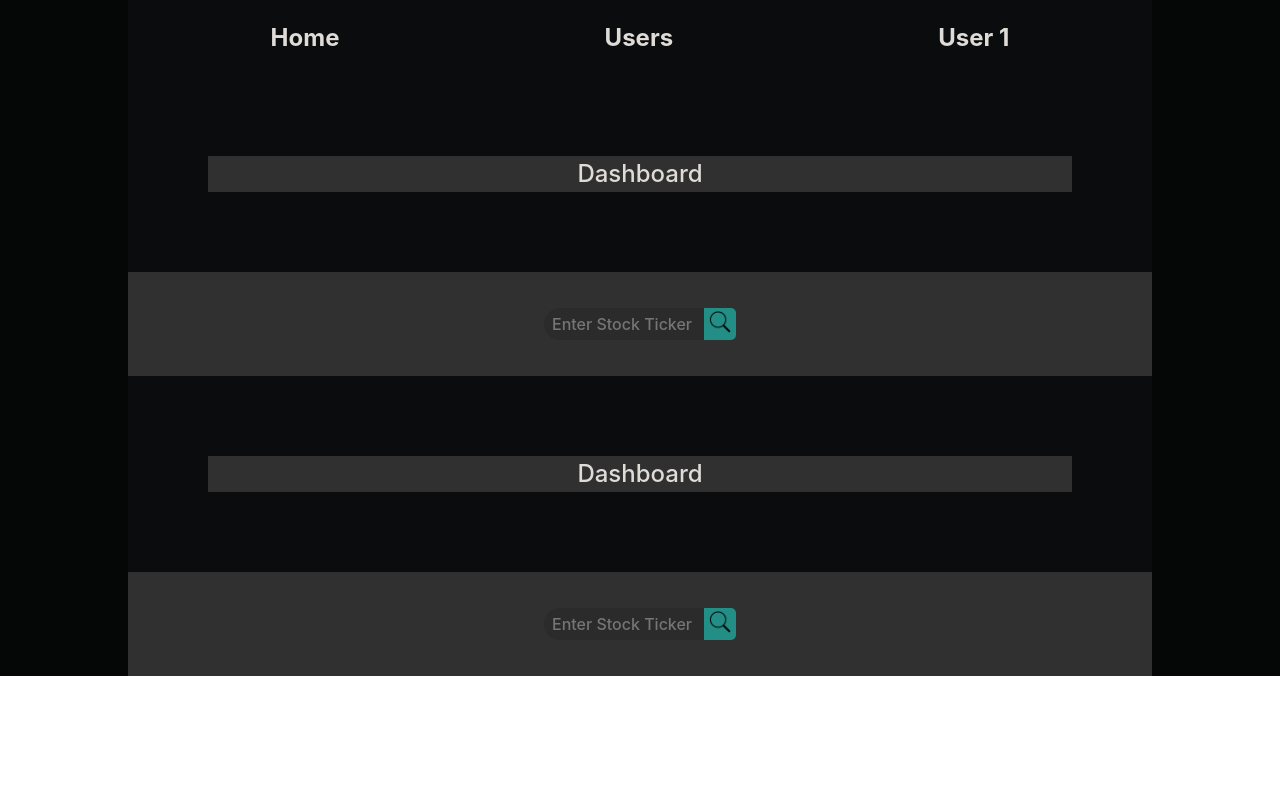
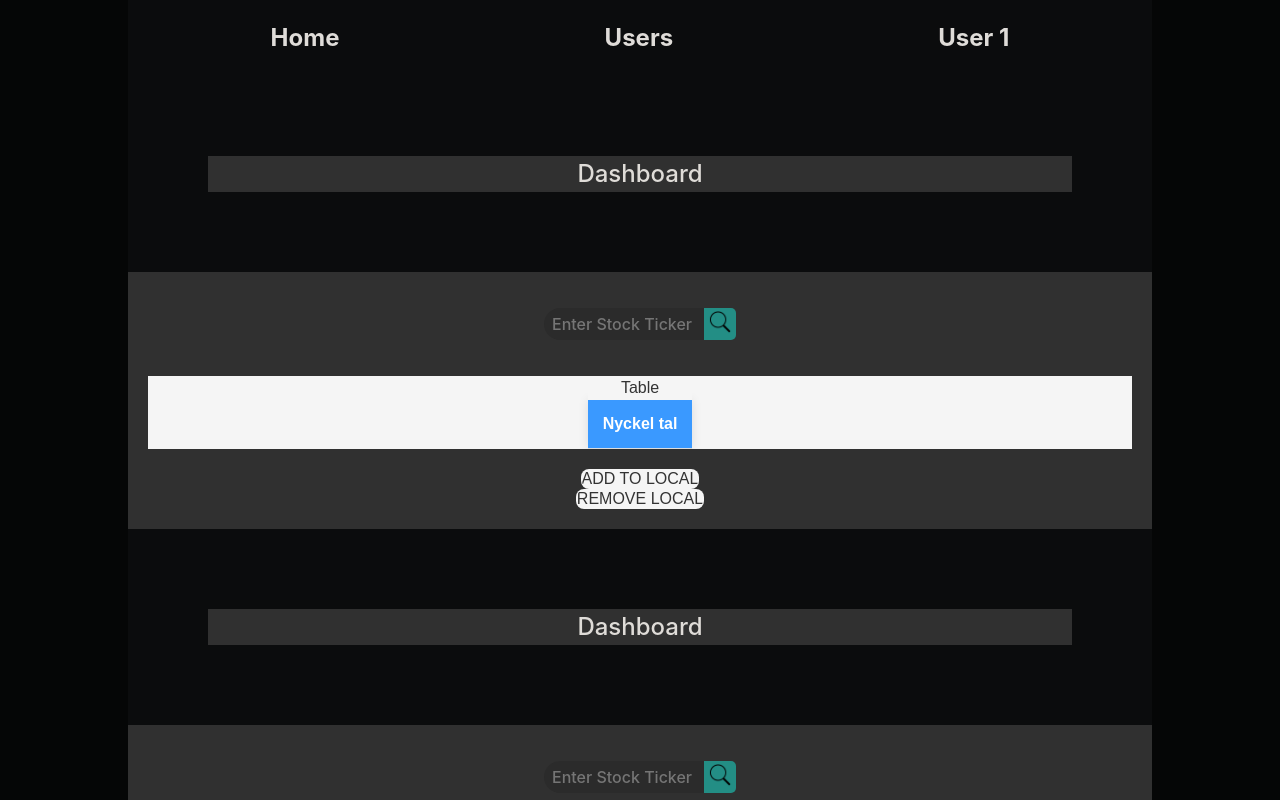
Before and after one commit to melker12345/vue-stock, a Vue app: page /components in a window 1280 px wide. Shown: the top 800 px of the page. Built offline with nearby package versions, Linux system fonts and the light colour scheme.

Commit message:
batman style table

```diff
--- a/src/components/table.vue
+++ b/src/components/table.vue
@@ -1,8 +1,10 @@
 
 <!-- i want to populate the html table once the incomeAndMetrics is updated from the fetch component -->
+
+
 <template>
-  <div class="table-wrapper" v-if="incomeAndMetrics.length > 0">
-    <table>
+  <div class="table-container" @click="toggleTable">
+    <table class="table">
       <caption>Table</caption>
       <thead>
         <tr>
@@ -13,7 +15,7 @@
         </tr>
       </thead>
       <tbody>
-        <tr v-for="(value, key) in incomeAndMetrics[0]" :key="key">
+        <tr v-for="(value, key) in incomeAndMetrics[0]" :key="key" v-show="!isMinimized || index === 0">
           <td>{{ key.toUpperCase() }}</td>
           <td v-for="data in incomeAndMetrics" :key="data.date + key">
             {{ formatNumber(data[key]) }}
@@ -23,36 +25,35 @@
     </table>
     <!-- Buttons here -->
   </div>
+  <button @click="addToLocalStorage()">ADD TO LOCAL</button>
+  <button @click="removeFromLocalStorage()">REMOVE LOCAL</button>
 </template>
 
 
 <script>
 
-// incomeAndMetrics recives Data received from EventBus, the structure of this array is [ { symbol: 'AAPL', date: '2020-12-31', ... }, { symbol: 'AAPL', date: '2019-12-31', ... }, ... ]
-// i want the keys of the first object in the array to be in the let most column in the HTML,
-// and the column to the right should consist of the values of the first object in the array
-// the next column should consist of the values of the second object in the array
 import { EventBus } from '../event-bus.js';
 export default {
   name: 'table',
   data() {
     return {
+      isMinimized: true,
       incomeAndMetrics: [],
     };
   },
   methods: {
+    toggleTable() {
+      this.isMinimized = !this.isMinimized;
+    },
     addToLocalStorage(stockData) {
       let savedStocks = JSON.parse(localStorage.getItem('savedStocks')) || [];
-      savedStocks.push(stockData);
+      savedStocks.push(this.incomeAndMetrics);
       localStorage.setItem('savedStocks', JSON.stringify(savedStocks));
-
     },
     removeFromLocalStorage(index) {
-      this.combinedData.splice(index, 1);
-      localStorage.setItem(
-        "savedStocks",
-        JSON.stringify(this.combinedData)
-      );
+      let savedStocks = JSON.parse(localStorage.getItem('savedStocks')) || [];
+      savedStocks.splice(index, 1);
+      localStorage.setItem('savedStocks', JSON.stringify(savedStocks));
     },
     formatNumber(value, currency) {
       currency = this.incomeAndMetrics[0].reportedCurrency;
@@ -97,54 +98,80 @@ export default {
 </script>
 
 <style scoped>
-
-.table-wrapper {
-  border: 1px solid #00fe48;
-  display: flex;
-  width: fit-content;
-  max-width: 90vw;
-  padding: 10px;
-  font-size: smaller;
-  font-family: inter;
+* {
+  margin: 0;
+  padding: 0;
+  box-sizing: border-box;
+  font-family: 'Arial', sans-serif;
+  background-color: #f5f5f5;
+  color: #333;
 }
 
-table {
-  box-sizing: border-box;
-  background-color: var(--primary-color);
-  color: var(--text-color);
-  height: fit-content;
-  width: 100%;
-  max-width: 100vw;
-  border-collapse: collapse;
+body {
+  background-color: #f5f5f5;
+  color: #f5f5f5;
+  font-size: 16px;
+  line-height: 1.6;
+  padding: 20px;
 }
 
-th {
-  padding: 5px;
-  height: fit-content;
-  color: rgb(255, 255, 255);
-  text-align: center;
+.table-container {
+  width: 100%;
+  display: flex;
+  align-items: center;
+  justify-content: center;
+  overflow-x: auto;
+  margin: 20px 0;
 }
 
-td {
-  padding: 5px;
-  box-sizing: border-box;
-  height: fit-content;
-  max-width: 200px;
-  text-align: center;
+.table-container {
+  cursor: pointer;
+  /* Indicates the table is clickable */
 }
 
-td:nth-child(1) {
-  width: fit-content;
-  text-align: left;
+.table {
+  border-collapse: collapse;
+  box-shadow: 0 0 10px rgba(0, 0, 0, 0.1);
 }
 
-td:nth-child(even) {
-  background: var(--primary-color);
-  color: var(--text-color);
+.table th,
+.table td {
+  max-width: 200px;
+  padding: 12px 15px;
+  text-align: left;
+  border-bottom: 1px solid #ddd;
 }
 
-td:nth-child(odd) {
-  background: var(--tertiary-color);
-  color: var(--text-color);
+.table th {
+  background-color: #3a99ff;
+  color: #ffffff;
+  font-weight: bold;
+}
+
+.table tr:nth-child(even) {
+  background-color: #e5e5e5;
+}
+
+.table tr:hover {
+  background-color: #ddd;
+}
+
+.table td {
+  font-weight: normal;
+}
+
+/* Additional Styling */
+.table-header {
+  background-color: #007bff;
+  color: #ffffff;
+}
+
+.table-header th {
+  font-size: 18px;
+}
+
+.highlight {
+  color: #0056b3;
+  font-weight: bold;
 }
 </style>
```
